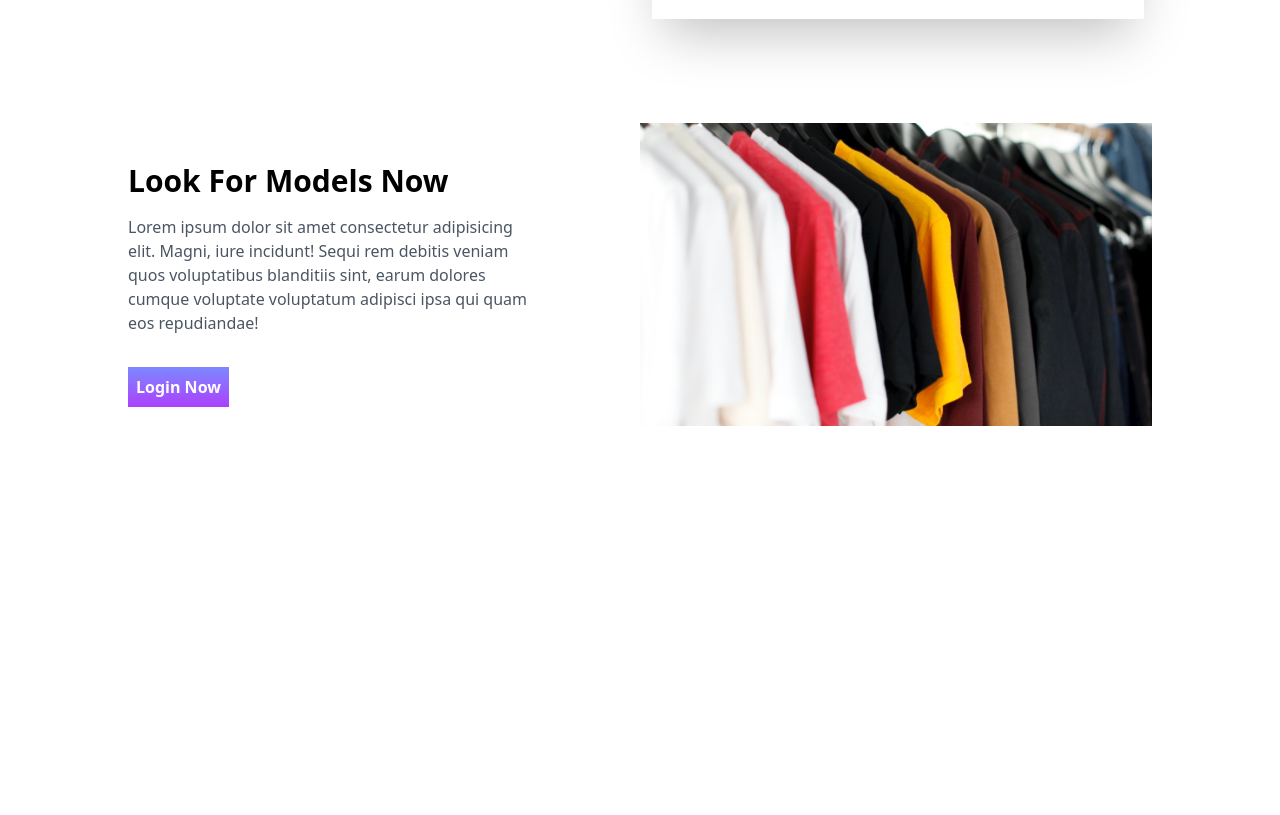
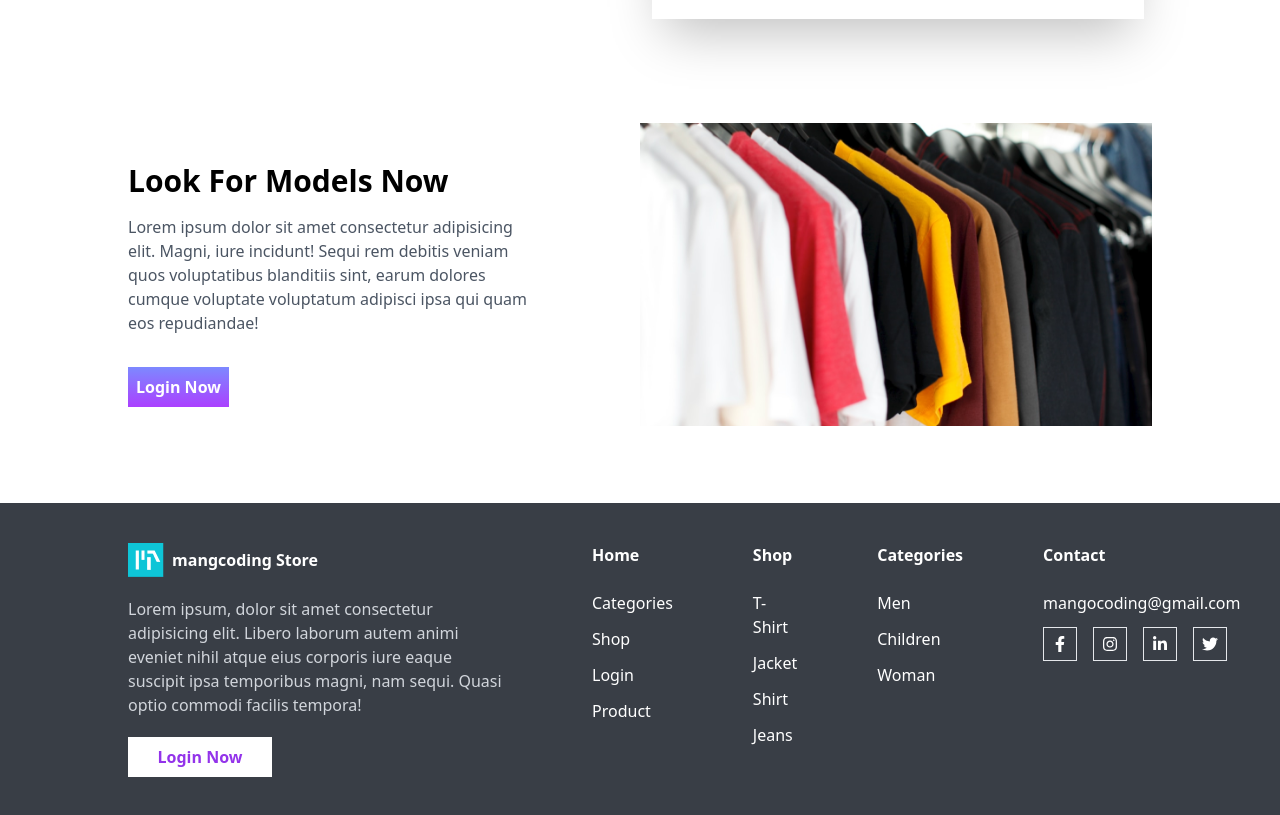
Before and after one commit to dhiransapkota45/ecommerece, a React (Create React App) app: page / in a window 1280 px wide. Shown: the part 2340-3155 px from the top of the page. Before the commit the page ends 2883 px from the top, so only its background shows below. Built offline with nearby package versions, Linux system fonts and the light colour scheme.

Commit message:
footer added

```diff
--- a/src/App.js
+++ b/src/App.js
@@ -1,6 +1,7 @@
 import Navbar from "./Components/Navbar/Navbar";
 import {Routes, Route} from "react-router-dom"
 import Home from "./pages/Homepage/Home";
+import Footer from "./Components/footer/Footer";
 
 function App() {
   return (
@@ -11,7 +12,7 @@ function App() {
         <Route path="/" element={<Home />}/>
       </Routes>
 
-
+      <Footer />
     </div>
   );
 }
--- /dev/null
+++ b/src/Components/footer/Footer.jsx
@@ -0,0 +1,73 @@
+import React from 'react'
+import Logo from "./assets/Logo.png"
+import { FaFacebookF, FaTwitter, FaLinkedinIn, FaInstagram } from "react-icons/fa"
+
+const Footer = () => {
+    return (
+        <div className='w-full flex justify-center bg-[#393E46]'>
+            <div className=' w-4/5 flex gap-20 py-10'>
+                <div className=' flex flex-col gap-5'>
+                    <div className='flex gap-2 items-center'>
+                        <img src={Logo} alt="" />
+                        <div className=' font-bold text-white'>mangcoding Store</div>
+                    </div>
+
+                    <div className=' w-96 text-gray-300 '>Lorem ipsum, dolor sit amet consectetur adipisicing elit. Libero laborum autem animi eveniet nihil atque eius corporis iure eaque suscipit ipsa temporibus magni, nam sequi. Quasi optio commodi facilis tempora!</div>
+                    <div>
+                        <button className=' p-2 font-bold text-purple-600 bg-white w-36'>Login Now</button>
+                    </div>
+                </div>
+
+                <div className='flex flex-col  gap-6 text-white'>
+                    <div className=' font-bold'>Home</div>
+                    <div className='flex flex-col gap-3'>
+                        <div>Categories</div>
+                        <div>Shop</div>
+                        <div>Login</div>
+                        <div>Product</div>
+                    </div>
+                </div>
+
+                <div className='flex flex-col  gap-6 text-white'>
+                    <div className=' font-bold'>Shop</div>
+                    <div className='flex flex-col gap-3'>
+                        <div>T-Shirt</div>
+                        <div>Jacket</div>
+                        <div>Shirt</div>
+                        <div>Jeans</div>
+                    </div>
+                </div>
+                <div className='flex flex-col  gap-6 text-white'>
+                    <div className=' font-bold'>Categories</div>
+                    <div className='flex flex-col gap-3'>
+                        <div>Men</div>
+                        <div>Children</div>
+                        <div>Woman</div>
+                    </div>
+                </div>
+                <div className='flex flex-col  gap-6 text-white'>
+                    <div className=' font-bold'>Contact</div>
+                    <div className='flex flex-col gap-3'>
+                        <div>mangocoding@gmail.com</div>
+                        <div className='flex gap-4'>
+                            <div className=' p-2 border'>
+                                <FaFacebookF className='' />
+                            </div>
+                            <div className=' p-2 border'>
+                                <FaInstagram />
+                            </div>
+                            <div className=' p-2 border'>
+                                <FaLinkedinIn />
+                            </div>
+                            <div className=' p-2 border'>
+                                <FaTwitter />
+                            </div>
+                        </div>
+                    </div>
+                </div>
+            </div>
+        </div>
+    )
+}
+
+export default Footer
--- a/src/pages/Homepage/Models.jsx
+++ b/src/pages/Homepage/Models.jsx
@@ -2,7 +2,7 @@ import React from 'react'
 import modelimage from "./assets/modelimage.png"
 const Models = () => {
   return (
-    <div className=' w-full flex justify-center pb-10 my-10'>
+    <div className=' w-full flex justify-center my-10'>
         <div className=' w-4/5 grid grid-cols-1 md:grid-cols-2'>
             <div className=' col-span-1 my-10 flex flex-col items-center md:items-start '>
                 <div className='text-black text-3xl font-bold'>Look For Models Now</div>
```
Also changed, not shown: src/Components/footer/assets/Logo.png (added).
